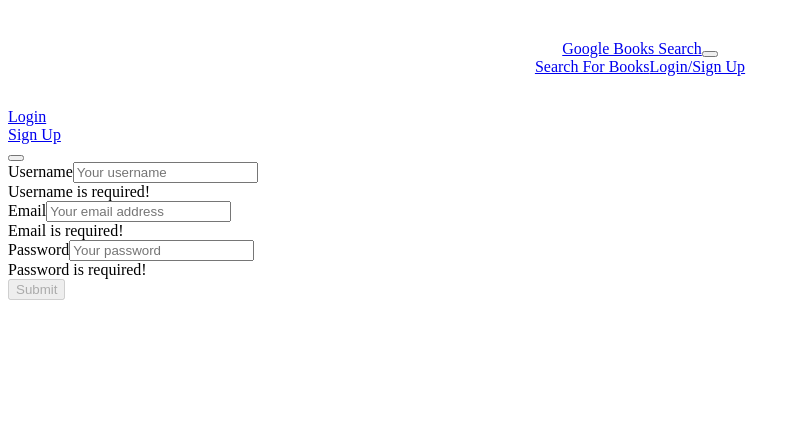
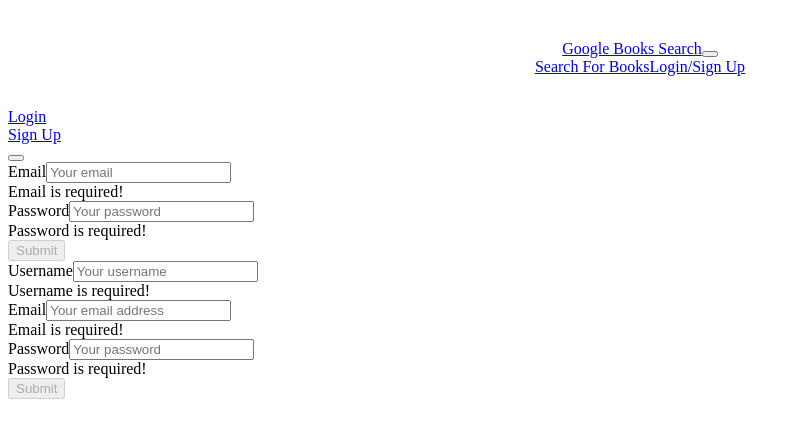
Before and after one commit to provardjake/BarkBasket, a React (Vite) app in the folder client/: page / in a window 1280 px wide. Both pictures are taken after a click on the button "Login/Sign Up". Shown: the top 438 px of the page, without its empty margins (0-800 px from the left). Built offline with nearby package versions, Linux system fonts and the light colour scheme.

Commit message:
updated LoginForm

```diff
--- a/client/src/components/LoginForm.jsx
+++ b/client/src/components/LoginForm.jsx
@@ -1,92 +1,90 @@
-// // see SignupForm.js for comments
-// import { useState } from 'react';
-// import { Form, Button, Alert } from 'react-bootstrap';
-
-// import { loginUser } from '../utils/API';
-// import Auth from '../utils/auth';
+import { useState } from 'react';
+import { Form, Button, Alert } from 'react-bootstrap';
+import { LOGIN_USER } from '../utils/mutations';
+import Auth from '../utils/auth';
 
 const LoginForm = () => {
-  // const [userFormData, setUserFormData] = useState({ email: '', password: '' });
-  // const [validated] = useState(false);
-  // const [showAlert, setShowAlert] = useState(false);
+  const [userFormData, setUserFormData] = useState({ email: '', password: '' });
+  const [validated] = useState(false);
+  const [showAlert, setShowAlert] = useState(false);
 
-  // const handleInputChange = (event) => {
-  //   const { name, value } = event.target;
-  //   setUserFormData({ ...userFormData, [name]: value });
-  // };
+  const handleInputChange = (event) => {
+    const { name, value } = event.target;
+    setUserFormData({ ...userFormData, [name]: value });
+  };
 
-  // const handleFormSubmit = async (event) => {
-  //   event.preventDefault();
+  const handleFormSubmit = async (event) => {
+    event.preventDefault();
 
-  //   // check if form has everything (as per react-bootstrap docs)
-  //   const form = event.currentTarget;
-  //   if (form.checkValidity() === false) {
-  //     event.preventDefault();
-  //     event.stopPropagation();
-  //   }
+    // check if form has everything (as per react-bootstrap docs)
+    const form = event.currentTarget;
+    if (form.checkValidity() === false) {
+      event.preventDefault();
+      event.stopPropagation();
+    }
 
-  //   try {
-  //     const response = await loginUser(userFormData);
+    try {
+      const response = await LOGIN_USER(userFormData);
 
-  //     if (!response.ok) {
-  //       throw new Error('something went wrong!');
-  //     }
+      if (!response.ok) {
+        throw new Error('something went wrong!');
+      }
 
-  //     const { token, user } = await response.json();
-  //     console.log(user);
-  //     Auth.login(token);
-  //   } catch (err) {
-  //     console.error(err);
-  //     setShowAlert(true);
-  //   }
+      const { token, user } = await response.json();
+      console.log(user);
+      Auth.login(token);
+    } catch (err) {
+      console.error(err);
+      setShowAlert(true);
+    }
 
-  //   setUserFormData({
-  //     username: '',
-  //     email: '',
-  //     password: '',
-  //   });
-  // };
+    setUserFormData({
+      username: '',
+      email: '',
+      password: '',
+    });
+  };
 
-  // return (
-  //   <>
-  //     <Form noValidate validated={validated} onSubmit={handleFormSubmit}>
-  //       <Alert dismissible onClose={() => setShowAlert(false)} show={showAlert} variant='danger'>
-  //         Something went wrong with your login credentials!
-  //       </Alert>
-  //       <Form.Group className='mb-3'>
-  //         <Form.Label htmlFor='email'>Email</Form.Label>
-  //         <Form.Control
-  //           type='text'
-  //           placeholder='Your email'
-  //           name='email'
-  //           onChange={handleInputChange}
-  //           value={userFormData.email}
-  //           required
-  //         />
-  //         <Form.Control.Feedback type='invalid'>Email is required!</Form.Control.Feedback>
-  //       </Form.Group>
+  return (
+    <>
+      <Form noValidate validated={validated} onSubmit={handleFormSubmit}>
+        <Alert dismissible onClose={() => setShowAlert(false)} show={showAlert} variant='danger'>
+          Something went wrong with your login credentials!
+        </Alert>
+        <Form.Group className='mb-3'>
+          <Form.Label htmlFor='email'>Email</Form.Label>
+          <Form.Control
+            type='text'
+            placeholder='Your email'
+            name='email'
+            onChange={handleInputChange}
+            value={userFormData.email}
+            required
+          />
+          <Form.Control.Feedback type='invalid'>Email is required!</Form.Control.Feedback>
+        </Form.Group>
 
-  //       <Form.Group className='mb-3'>
-  //         <Form.Label htmlFor='password'>Password</Form.Label>
-  //         <Form.Control
-  //           type='password'
-  //           placeholder='Your password'
-  //           name='password'
-  //           onChange={handleInputChange}
-  //           value={userFormData.password}
-  //           required
-  //         />
-  //         <Form.Control.Feedback type='invalid'>Password is required!</Form.Control.Feedback>
-  //       </Form.Group>
-  //       <Button
-  //         disabled={!(userFormData.email && userFormData.password)}
-  //         type='submit'
-  //         variant='success'>
-  //         Submit
-  //       </Button>
-  //     </Form>
-  //   </>
-  // );
+        <Form.Group className='mb-3'>
+          <Form.Label htmlFor='password'>Password</Form.Label>
+          <Form.Control
+            type='password'
+            placeholder='Your password'
+            name='password'
+            onChange={handleInputChange}
+            value={userFormData.password}
+            required
+          />
+          <Form.Control.Feedback type='invalid'>Password is required!</Form.Control.Feedback>
+        </Form.Group>
+        <Button
+          disabled={!(userFormData.email && userFormData.password)}
+          type='submit'
+          variant='success'>
+          Submit
+        </Button>
+      </Form>
+    </>
+  );
 };
 
 export default LoginForm;
```
